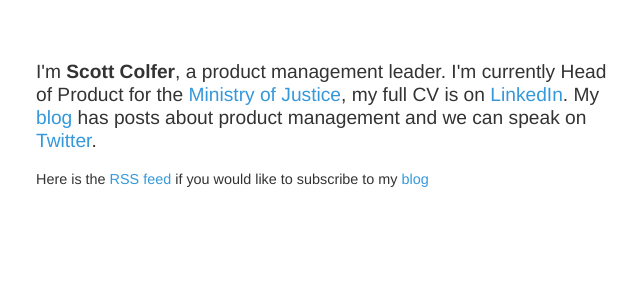
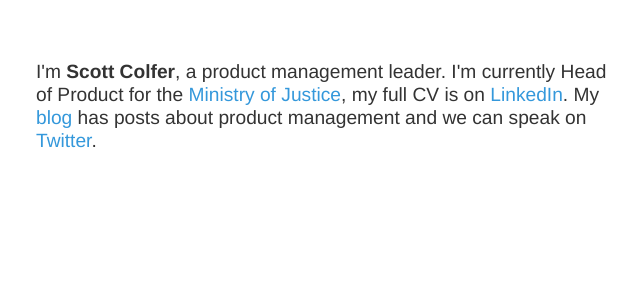
Before and after one commit to scottcolfer/scottcolfer.github.io, a Jekyll site: the page built from index.html, in a window 1280 px wide. Shown: the top 300 px of the page, without its empty margins (316-956 px from the left). Built offline with Jekyll 4.4.1, drawn with Linux system fonts in a browser that asks for light colours.

Commit message:
Update homepage.html
Removed footer

```diff
--- a/_layouts/homepage.html
+++ b/_layouts/homepage.html
@@ -25,8 +25,5 @@
 			{{ content }}
 
 			</div><!-- /.container -->
-			<footer>
-				<p>Here is the <a href="https://scottcolfer.com/blog/atom.xml">RSS feed</a> if you would like to subscribe to my <a href="https://scottcolfer.com/blog/">blog</a> </p>
-			</footer>
 		</body>
 	</html>
```
